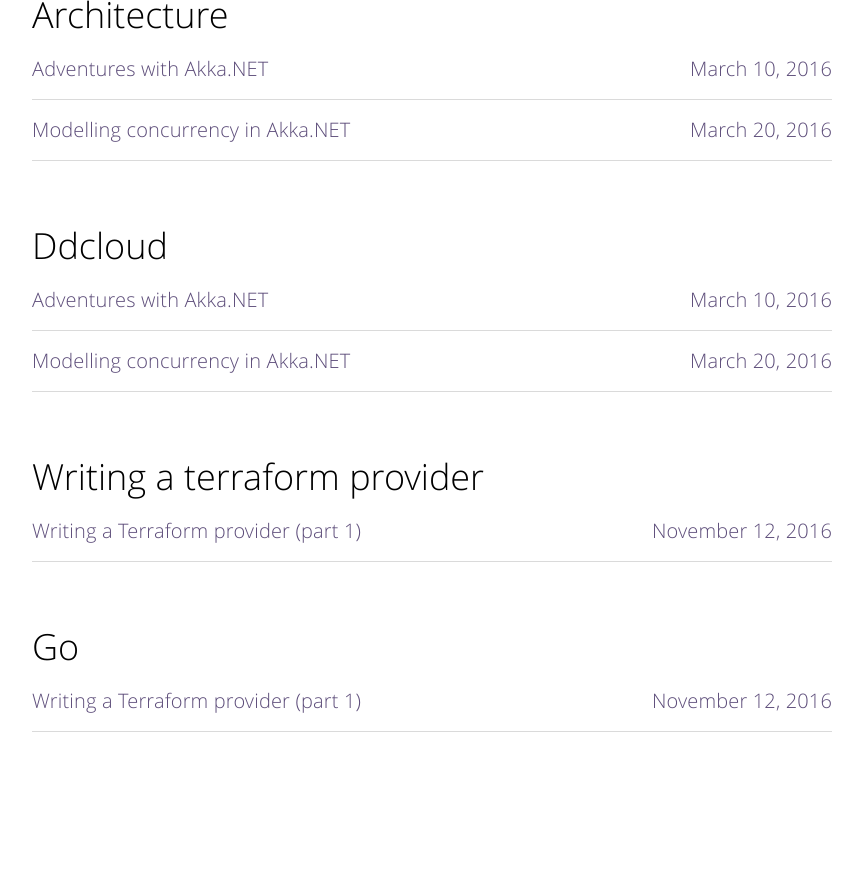
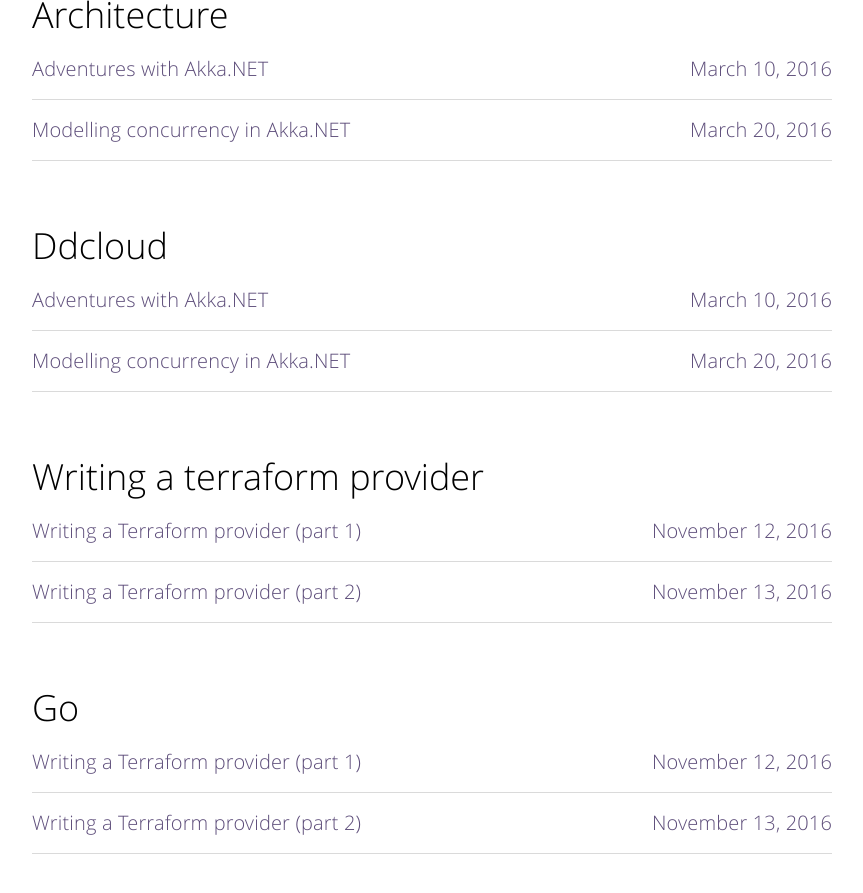
Before and after one commit to tintoy/tintoy.io, a Jekyll site: the page built from series.html, in a window 1280 px wide and 900 px high, scrolled down 6342 px. Shown: the top 893 px of the window, without its empty margins (208-1071 px from the left). Built offline with Jekyll 4.4.1, drawn with Linux system fonts in a browser that asks for light colours; before the commit the page ends 7120 px from its top, so only the background shows below that; some of the changed lines change nothing that is shown.

Commit message:
Add post 'Writing a Terraform provider (part 2)'.

````diff
--- a/_posts/2016-11-12-writing-a-terraform-provider.md
+++ b/_posts/2016-11-12-writing-a-terraform-provider.md
@@ -9,6 +9,8 @@
   - Writing a Terraform provider
   - Go
 ---
+
+Part 1|[Part 2](../writing-a-terraform-provider-2)
 
 A couple of months ago, I started writing a [provider](https://github.com/DimensionDataResearch/dd-cloud-compute-terraform) for [Terraform](https://terraform.io) (a declarative configuration-management tool for infrastructure).
 
@@ -141,4 +143,4 @@
 
 ---
 
-Tune in next time for part 2 - the Terraform plugin model.
+Tune in next time for part 2 - the Terraform extensibility model.
--- /dev/null
+++ b/_posts/2016-11-13-writing-a-terraform-provider-2.md
@@ -0,0 +1,352 @@
+---
+author: tintoy
+comments: true
+date: 2016-11-13 13:43:00+11:00
+layout: post
+slug: writing-a-terraform-provider-2
+title: Writing a Terraform provider (part 2)
+categories:
+  - Writing a Terraform provider
+  - Go
+---
+
+[Part 1](../writing-a-terraform-provider)|Part 2
+
+## The Terraform extensibility model
+
+Terraform encapsulates functionality for communicating with various back-end systems into 2 basic abstractions: Providers and Provisioners.
+
+### Providers
+
+A provider is the component responsible for implementing one or more resource types by interacting with resources via APIs on behalf of Terraform (and then exposing this information in a format that Terraform can use).
+
+#### External providers
+
+Providers such as our `ddcloud` provider are not part of Terraform; they are not supported by Hashicorp, and must be installed alongside Terraform before they are available for use.
+
+Like many plugin mechanisms in the Go ecosystem, Terraform plugins are implemented as separate executables that are launched by Terraform when their services are required. Terraform then communicates with the plugin process using a form of [RPC](https://github.com/hashicorp/go-plugin). Installing your plugin is as simple as giving its executable the correct name (`terraform-<plugintype>-<pluginname>`) and placing it in the same directory as the main Terraform executable.
+
+Like many things in Go, the basic skeleton for a plugin pretty bare-bones (snicker), but the docs [already show you that](https://www.terraform.io/docs/plugins/provider.html) so I'm going to talk about a driver that actually does stuff :)
+
+##### Plugin entry-point
+
+The main program entry-point ([main.go](https://github.com/DimensionDataResearch/dd-cloud-compute-terraform/blob/development/v1.0/main.go)) is responsible for starting the plugin server to host our provider.
+```go
+package main
+
+import (
+	"ddcloud"
+	"github.com/hashicorp/terraform/plugin"
+)
+
+func main() {
+	plugin.Serve(&plugin.ServeOpts{
+		ProviderFunc: ddcloud.ProviderMetadata,
+	})
+}
+```
+
+By the way, don't try to be clever here and support your own (additional) command-line arguments. Terraform is quite picky about how the plugin executable behaves (and what STDOUT / STDERR it produces).
+
+##### Provider metadata
+
+When we start the plugin server, we provide it with metadata for our provider so that Terraform knows what our provider can do.
+
+This includes:
+
+* **Provider settings schema**
+The properties that are required (or valid) on the `ddcloud` `provider` element in configuration.
+* **Provider factory**
+The function that creates and configures an instance of the provider for use by Terraform.
+* **Resource metadata**
+The properties that are required (or valid) on each matching `resource` element in configuration, as well as the functions that implement that resource type.
+* **Data source metadata**
+Which properties are required (or valid) on each matching `data` element in configuration, as well as the functions that implement that data-source.
+
+Here's a simplified version of  [provider.go](https://github.com/DimensionDataResearch/dd-cloud-compute-terraform/blob/development/v1.0/vendor/ddcloud/provider.go):
+
+```go
+package ddcloud
+
+import (
+	"github.com/hashicorp/terraform/helper/schema"
+)
+
+// ProviderMetadata returns the metadata for the ddcloud provider.
+func ProviderMetadata() terraform.ResourceProvider {
+	return &schema.Provider{
+		// Provider settings schema
+		Schema: map[string]*schema.Schema{
+			"region": &schema.Schema{
+				Type:        schema.TypeString,
+				Required:    true,
+				Description: "The region code that identifies the target end-point for the Dimension Data CloudControl API.",
+			},
+			"username": &schema.Schema{
+				Type:        schema.TypeString,
+				Optional:    true,
+				Default:     "",
+				Description: "The user name used to authenticate to the Dimension Data CloudControl API (if not specified, then the MCP_USER environment variable will be used).",
+			},
+			"password": &schema.Schema{
+				Type:        schema.TypeString,
+				Optional:    true,
+				Sensitive:   true,
+				Default:     "",
+				Description: "The password used to authenticate to the Dimension Data CloudControl API (if not specified, then the MCP_PASSWORD environment variable will be used).",
+			},
+		},
+
+        // Provider factory
+		ConfigureFunc: configureProvider,
+
+		// Resource metadata
+		ResourcesMap: map[string]*schema.Resource{
+			// A network domain.
+			"ddcloud_networkdomain": resourceNetworkDomain(),
+
+			// A VLAN.
+			"ddcloud_vlan": resourceVLAN(),
+
+			// A server (virtual machine).
+			"ddcloud_server": resourceServer(),
+
+			// SNIP! Other resources removed to keep this short.
+		},
+
+        // Data-source metadata
+		DataSourcesMap: map[string]*schema.Resource{
+			// A network domain.
+			"ddcloud_networkdomain": dataSourceNetworkDomain(),
+
+			// A virtual network (VLAN).
+			"ddcloud_vlan": dataSourceVLAN(),
+		},
+	}
+}
+```
+
+##### Provider settings schema
+
+Most providers require some configuration before they are ready to communicate with back-end systems. The nature of this configuration is almost totally provider-specific.
+
+For example, they may need to know the address of the remote API end-point, as well as the credentials required to authenticate to it.
+
+Here's a typical configuration for the `ddcloud` provider:
+
+```
+provider "ddcloud" {
+    region   = "AU"
+    username = "user1"
+    password = "f4ncypAssw0rd"
+
+    auto_create_tag_keys = true
+}
+```
+
+* The `region` property tells the provider which regional API end-point to use
+* The `username` and `password` properties indicate the credentials used to authenticate to the CloudControl API.
+* `auto_create_tag_keys` tells the provider that it's ok to register missing tag keys when applying tags to resources.
+
+Personally I'd recommend that you permit users to optionally supply credentials from environment variables or a well-known configuration file, rather than forcing them to store them in the configuration. But if for some reason this isn't practical, you can always supply the credentials via `tfvars.json`.
+
+##### Provider factory
+
+Terraform calls your provider factory function to create and configure your provider before use. You can return any object you like here but, since this is the object passed to your resource functions, it should contain all the settings and references to functionality required to communicate with back-end APIs.
+
+Here's a cut-down version of the `ddcloud` provider's factory function:
+
+```go
+func configureProvider(providerSettings *schema.ResourceData) (interface{}, error) {
+	// Log provider version (for diagnostic purposes).
+	log.Print("ddcloud provider version is " + ProviderVersion)
+
+	region := providerSettings.Get("region").(string)
+	region = strings.ToLower(region)
+
+	username := providerSettings.Get("username").(string)
+	if isEmpty(username) {
+		username = os.Getenv("MCP_USER")
+		if isEmpty(username) {
+			return nil, fmt.Errorf("The 'username' property was not specified for the 'ddcloud' provider, and the 'MCP_USER' environment variable is not present. Please supply either one of these to configure the user name used to authenticate to Dimension Data CloudControl.")
+		}
+	}
+
+	password := providerSettings.Get("password").(string)
+	if isEmpty(password) {
+		password = os.Getenv("MCP_PASSWORD")
+		if isEmpty(password) {
+			return nil, fmt.Errorf("The 'password' property was not specified for the 'ddcloud' provider, and the 'MCP_PASSWORD' environment variable is not present. Please supply either one of these to configure the password used to authenticate to Dimension Data CloudControl.")
+		}
+	}
+
+	client := compute.NewClient(region, username, password)
+
+	settings := &ProviderSettings{
+		AllowServerReboots: providerSettings.Get("allow_server_reboot").(bool),
+		AutoCreateTagKeys:  providerSettings.Get("auto_create_tag_keys").(bool),
+	}
+
+	provider := &providerState{
+		apiClient:   client,
+		settings:    settings,
+		stateLock:   &sync.Mutex{},
+		domainLocks: make(map[string]*sync.Mutex),
+		serverLocks: make(map[string]*sync.Mutex),
+	}
+
+	return provider, nil
+}
+```
+
+As you can see, the factory's job is to determine the provider configuration and then wrap it up in something that the rest of the provider functions can use. This is also a useful place to log version information for your provider (for diagnostic purposes).
+
+##### Resource metadata
+
+```go
+func resourceNetworkDomain() *schema.Resource {
+	return &schema.Resource{
+		Schema: map[string]*schema.Schema{
+			"name": &schema.Schema{
+				Type:        schema.TypeString,
+				Required:    true,
+				Description: "A name for the network domain",
+			},
+			"description": &schema.Schema{
+				Type:        schema.TypeString,
+				Optional:    true,
+				Default:     "",
+				Description: "A description for the network domain",
+			},
+			"plan": &schema.Schema{
+				Type:        schema.TypeString,
+				Optional:    true,
+				Default:     "ESSENTIALS",
+				Description: "The plan (service level) for the network domain (ESSENTIALS or ADVANCED)",
+				StateFunc:  normaliseNetworkDomainPlan,
+			},
+			"datacenter": &schema.Schema{
+				Type:        schema.TypeString,
+				ForceNew:    true,
+				Required:    true,
+				Description: "The Id of the MCP 2.0 datacenter in which the network domain is created",
+			},
+			"nat_ipv4_address": &schema.Schema{
+				Type:        schema.TypeString,
+				Computed:    true,
+				Description: "The IPv4 address for the network domain's IPv6->IPv4 Source Network Address Translation (SNAT). This is the IPv4 address of the network domain's IPv4 egress",
+			},
+		},
+
+        // Implementation
+        Create: resourceNetworkDomainCreate,
+		Read:   resourceNetworkDomainRead,
+		Update: resourceNetworkDomainUpdate,
+		Delete: resourceNetworkDomainDelete,
+	}
+}
+```
+
+The schema for a Terraform resource describes its attributes and their nature.
+
+For example, the configuration above indicates that `name` is a required string, but `description` and `plan` are optional strings. Additionally, the value of `plan` is always normalised by passing it to the `normaliseNetworkDomainPlan` function (which always converts it to uppercase) before it is stored as state data.
+
+Finally, some properties (e.g. `nat_ipv4_address`) can be _computed_; their value may not be known until the current plan is applied. Note that there are 2 kinds of computed properties. If you also specify `Optional: true` in its definition, then the property is only computed if a value is not supplied in configuration; otherwise, the property can _only_ be computed (rather than being supplied in configuration).
+
+Finally, resource metadata specifies the functions that actually implement the resource (`Create`, `Read`, `Update`, and `Delete`).
+
+Here's a quick glance at the `Create` function for `ddcloud_networkdomain`:
+
+```go
+// Create a network domain resource.
+func resourceNetworkDomainCreate(data *schema.ResourceData, provider interface{}) error {
+	name := data.Get("name").(string)
+	description := data.Get("description").(string)
+	plan := data.Get("plan").(string)
+	datacenterID := data.Get("datacenter").(string)
+
+	log.Printf("Create network domain '%s' in data center '%s' (plan = '%s', description = '%s').",
+        name,
+        datacenterID,
+        plan,
+        description,
+    )
+
+	apiClient := provider.(*providerState).Client()
+	networkDomainID, err := apiClient.DeployNetworkDomain(name, description, plan, datacenterID)
+	if err != nil {
+		return err
+	}
+
+	data.SetId(networkDomainID)
+
+	log.Printf("Network domain '%s' is being provisioned...", networkDomainID)
+
+	resource, err := apiClient.WaitForDeploy(
+        compute.ResourceTypeNetworkDomain,
+        networkDomainID,
+        3*time.Minute, /* timeout */
+    )
+	if err != nil {
+		return err
+	}
+
+	// Capture additional properties that are only available after deployment.
+	networkDomain := resource.(*compute.NetworkDomain)
+	data.Set("nat_ipv4_address", networkDomain.NatIPv4Address)
+
+	return nil
+}
+```
+
+Word of advice - log early, and log often. Terraform's process model is not particularly debugging-friendly so logging's pretty much the only way to diagnose problems (`TF_LOG=DEBUG` is your friend).
+
+##### Data source metadata
+
+Data sources are just like resources, except that they only have a `Read` function. Nothing to see here, move along.
+
+#### Built-in providers
+
+Many of Terraform's providers are always available because they are [built into](https://github.com/hashicorp/terraform/tree/master/builtin/providers) the main Terraform executable.
+Here are a couple of the more well-known ones:
+
+* [Amazon Web Services](https://www.terraform.io/docs/providers/aws/index.html)
+`provider "aws" { ... }`
+* [Azure Classic](https://www.terraform.io/docs/providers/azure/index.html)
+`provider "azure" { ... }`
+* [Azure Resource Manager](https://www.terraform.io/docs/providers/azurerm/index.html)
+`provider "azurerm" { ... }`
+* [Google Cloud](https://www.terraform.io/docs/providers/google/index.html)
+`provider "google" { ... }`
+
+Although these providers are built in, they nevertheless use the same mechanism as external providers to plug into Terraform (there's just no plugin RPC involved since they're in the same process).
+
+### Provisioners
+
+A provisioner is responsible performing one-off tasks after a resource has been provisioned.
+
+Examples include:
+
+* [file](https://www.terraform.io/docs/provisioners/file.html)
+Copies files and directories from the local machine (i.e. the one running Terraform) to the machine being provisioned.
+* [local-exec](https://www.terraform.io/docs/provisioners/local-exec.html)
+Executes one or more commands on the local machine.
+* [remote-exec](https://www.terraform.io/docs/provisioners/remote-exec.html)
+Executes one or more commands on the machine being provisioned.
+Supports SSH or WinRM.
+* [chef](https://www.terraform.io/docs/provisioners/chef.html)
+Installs and configures the [Chef](https://docs.chef.io/release/12-5/chef_client.html) client on the machine being provisioned.
+
+You're probably wondering about the Chef one. Surely you could accomplish the same thing using a combination of the `file` and `local-exec` provisioners, no? Well yes you could but it's nice to have that functionality neatly encapsulated for you. All you need to do is fill in a couple of properties and you're good to go.
+
+I won't spend any more time discussing provisioners at this stage, because we haven't needed to build one ourselves (although someday I may build one to install SSH keys).
+
+## Wrapping up
+
+That's it, really - writing a Terraform plugin isn't particularly difficult as long as you understand the Terraform's life-cycle model, and remember to log as much as you can.
+
+It's worth pointing out that while I've done a fair bit of work with Go, I'm by no means an expert - if you see something that could be done better (or in a more idiomatic way), please feel free to leave a comment. I'm always happy to learn something new :)
+
+---
+
+Tune in next time for part 3 - automated testing for your provider.
````
